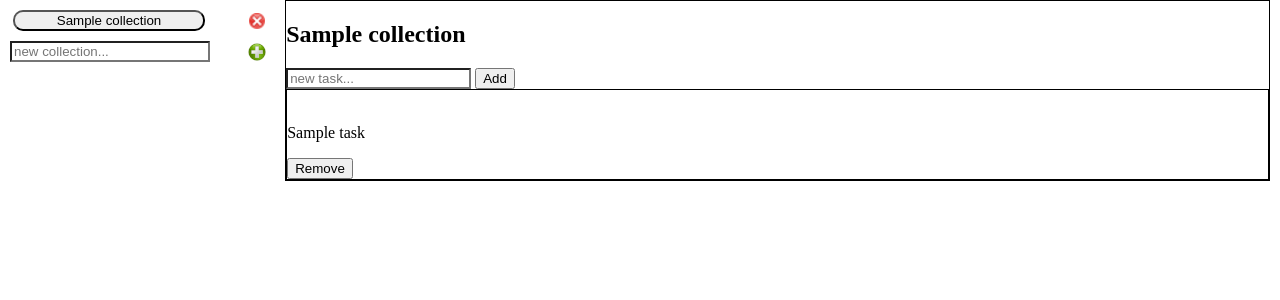
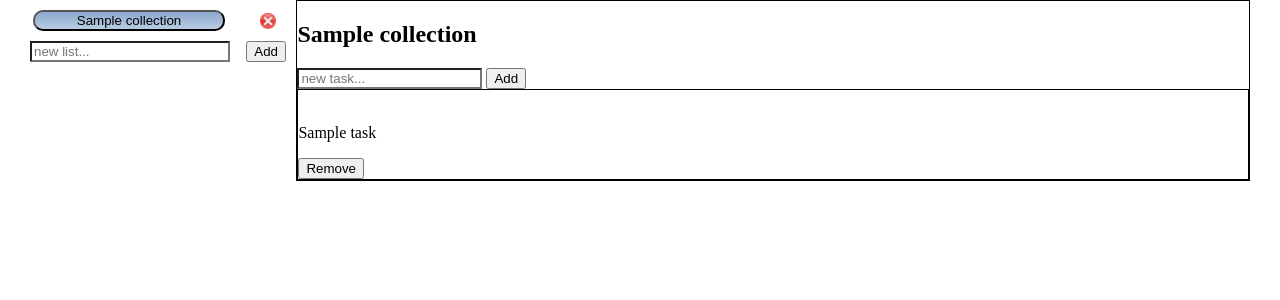
Before and after one commit to gralito/homeHelperWeb, a Django app: template todolist/templates/todolist/index.html in a window 1280 px wide. Shown: the part 97-397 px from the top of the page. Run offline with Django 3.2, Linux system fonts and the light colour scheme; data comes from the database, SQL or seed files in the repository; both versions use the stored data as it was after the commit; tables that the repository leaves empty hold one stand-in row (values such as "Sample post"); the template is opened without the code that fills it: values that come from a table or form of the project are taken from there, most other values are stand-ins (such as "Sample title", 1, 10 or a date in 2020).

Commit message:
NAVBAR OK

```diff
--- a/todolist/static/todolist/css/style.css
+++ b/todolist/static/todolist/css/style.css
@@ -43,8 +43,8 @@
 
 /*** MAIN CONTENT ***/
 main {
-    margin-left: 10px;
-    margin-right: 10px;
+    margin-left: 30px;
+    margin-right: 30px;
     height: 100%;
 }
 
@@ -64,7 +64,7 @@
 .todolist-nav-button {
     margin-left: 3px;
     border-radius: 10px;
-    align-items: center;
+    background: linear-gradient(rgb(139, 169, 206), rgba(139, 169, 206, 0.6));
 }
 .todolist-collection {
     margin-bottom: 10px;
@@ -74,8 +74,13 @@
 }
 .todolist-icon {
     height: 18px;
+    margin-right: 9px;
 
 }
 .todolist-action-button {
     display: flex;
 }
+
+/* CONTENT */
+/* h2.todolist-current-collection {
+} */
--- a/todolist/templates/todolist/index.html
+++ b/todolist/templates/todolist/index.html
@@ -24,12 +24,13 @@
             </nav>
             <form method="POST">
                 {% csrf_token %}
-                <input class="todolist-input-add w-75" type='text' placeholder='new collection...' name="collection"/>
-                <img src="{% static 'todolist/img/todolist-icon-add.png' %}"
-                    class="todolist-icon todolist-button-add todolist-action-button"
-                    hx-post="{% url 'todolist:add-collection' %}"
-                    hx-target="#collections"
-                    hx-swap="beforeend">
+                <input class="todolist-input-add w-75" type='text' placeholder='new list...' name="collection"/>
+                <button class="todolist-button-add"
+                        hx-post="{% url 'todolist:add-collection' %}"
+                        hx-target="#collections"
+                        hx-swap="beforeend">
+                        Add
+                </button>
             </form>
         </div>
 
```
Also changed, not shown: db.sqlite3.
